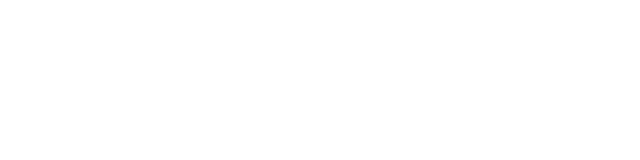
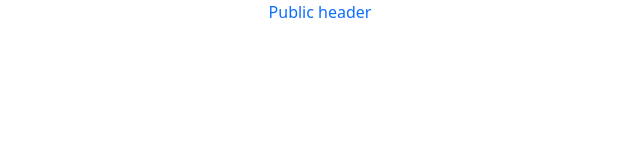
Before and after one commit to LiangT721/oaple-design, a React (Create React App) app: page / in a window 1280 px wide. Shown: the top 160 px of the page, without its empty margins (320-960 px from the left). Built offline with nearby package versions, Linux system fonts and the light colour scheme.

Commit message:
install bootstrap and add header component

```diff
--- a/package.json
+++ b/package.json
@@ -6,7 +6,9 @@
     "@testing-library/jest-dom": "^5.16.1",
     "@testing-library/react": "^12.1.2",
     "@testing-library/user-event": "^13.5.0",
+    "bootstrap": "^5.1.3",
     "react": "^17.0.2",
+    "react-bootstrap": "^2.1.0",
     "react-dom": "^17.0.2",
     "react-scripts": "5.0.0",
     "sass": "^1.47.0",
--- a/src/App.js
+++ b/src/App.js
@@ -1,9 +1,12 @@
+import Header from './component/header/header.component';
+
 import './App.scss';
 
 
 function App() {
   return (
     <div className="App">
+      <Header />
     </div>
   );
 }
--- /dev/null
+++ b/src/component/header/header.component.jsx
@@ -0,0 +1,9 @@
+import React from "react";
+
+const Header = () => (
+   <div className="header text-primary">
+   Public header
+   </div>
+)
+
+export default Header;
--- a/src/index.js
+++ b/src/index.js
@@ -2,6 +2,8 @@
 import ReactDOM from 'react-dom';
 import './index.css';
 import App from './App';
+import 'bootstrap/dist/css/bootstrap.min.css';
+
 
 ReactDOM.render(
   <React.StrictMode>
```
Also changed, not shown: 1 other file (tests, documents, lock files or other folders).
